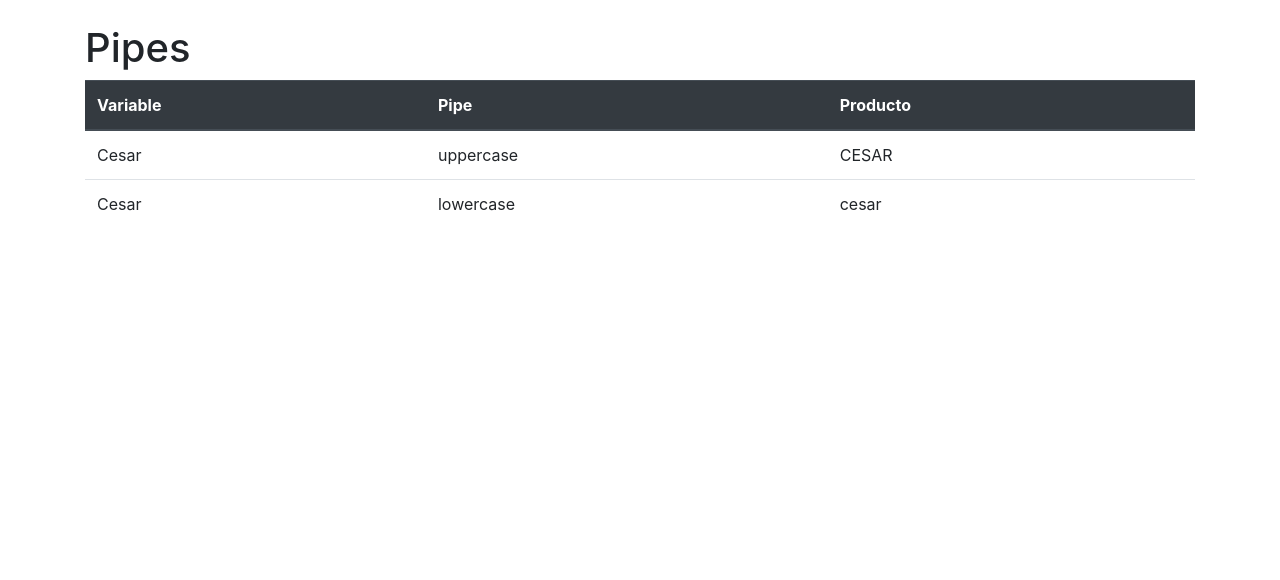
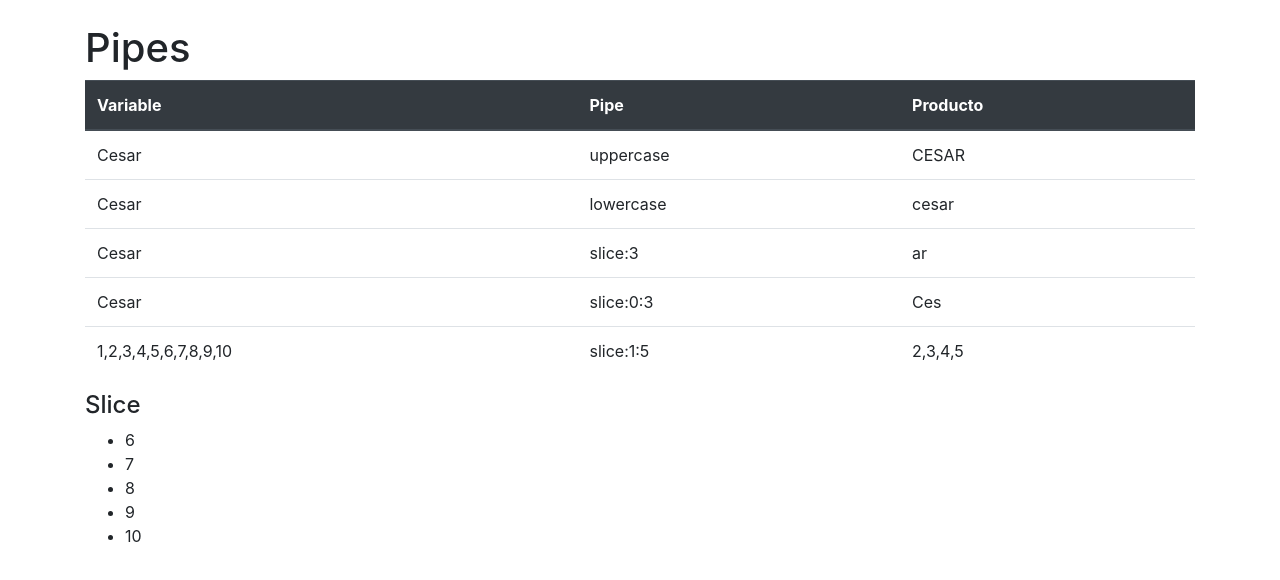
Before and after one commit to augustoqa/angular-pipes-03, an Angular app: page / in a window 1280 px wide. Shown: the top 580 px of the page. Built offline with nearby package versions, Linux system fonts and the light colour scheme.

Commit message:
Pipe Slice

```diff
--- a/src/app/app.component.html
+++ b/src/app/app.component.html
@@ -20,6 +20,26 @@
         <td>lowercase</td>
         <td>{{ nombre | lowercase }}</td>
       </tr>
+      <tr>
+        <td>{{ nombre }}</td>
+        <td>slice:3</td>
+        <td>{{ nombre | slice:3 }}</td>
+      </tr>
+      <tr>
+        <td>{{ nombre }}</td>
+        <td>slice:0:3</td>
+        <td>{{ nombre | slice:0:3 }}</td>
+      </tr>
+      <tr>
+        <td>{{ arreglo }}</td>
+        <td>slice:1:5</td>
+        <td>{{ arreglo | slice:1:5 }}</td>
+      </tr>
     </tbody>
   </table>
+
+  <h4>Slice</h4>
+  <ul>
+    <li *ngFor="let item of arreglo | slice:5:20">{{ item }}</li>
+  </ul>
 </div>
--- a/src/app/app.component.ts
+++ b/src/app/app.component.ts
@@ -7,4 +7,5 @@
 })
 export class AppComponent {
   nombre ='Cesar';
+  arreglo = [1,2,3,4,5,6,7,8,9,10];
 }
```
